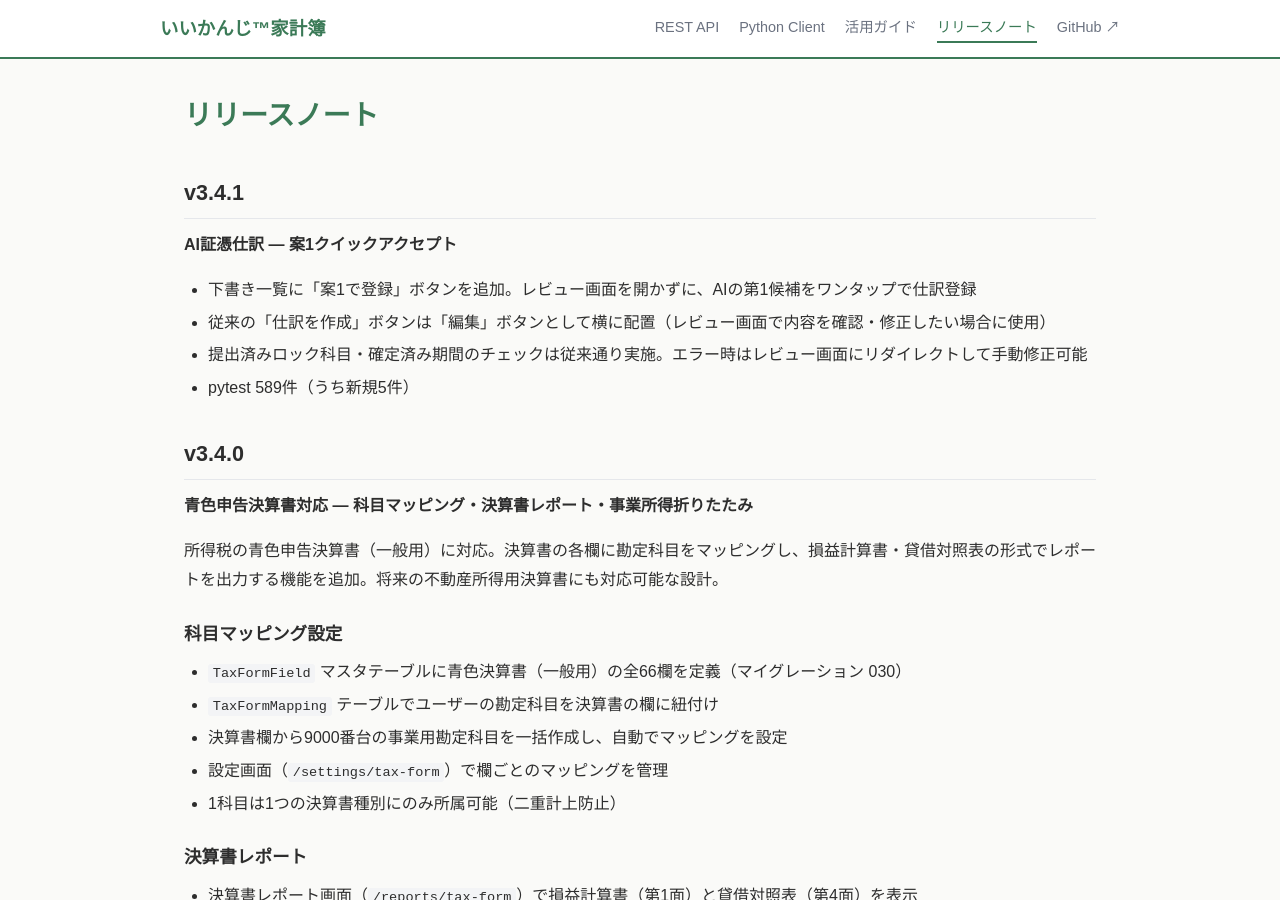
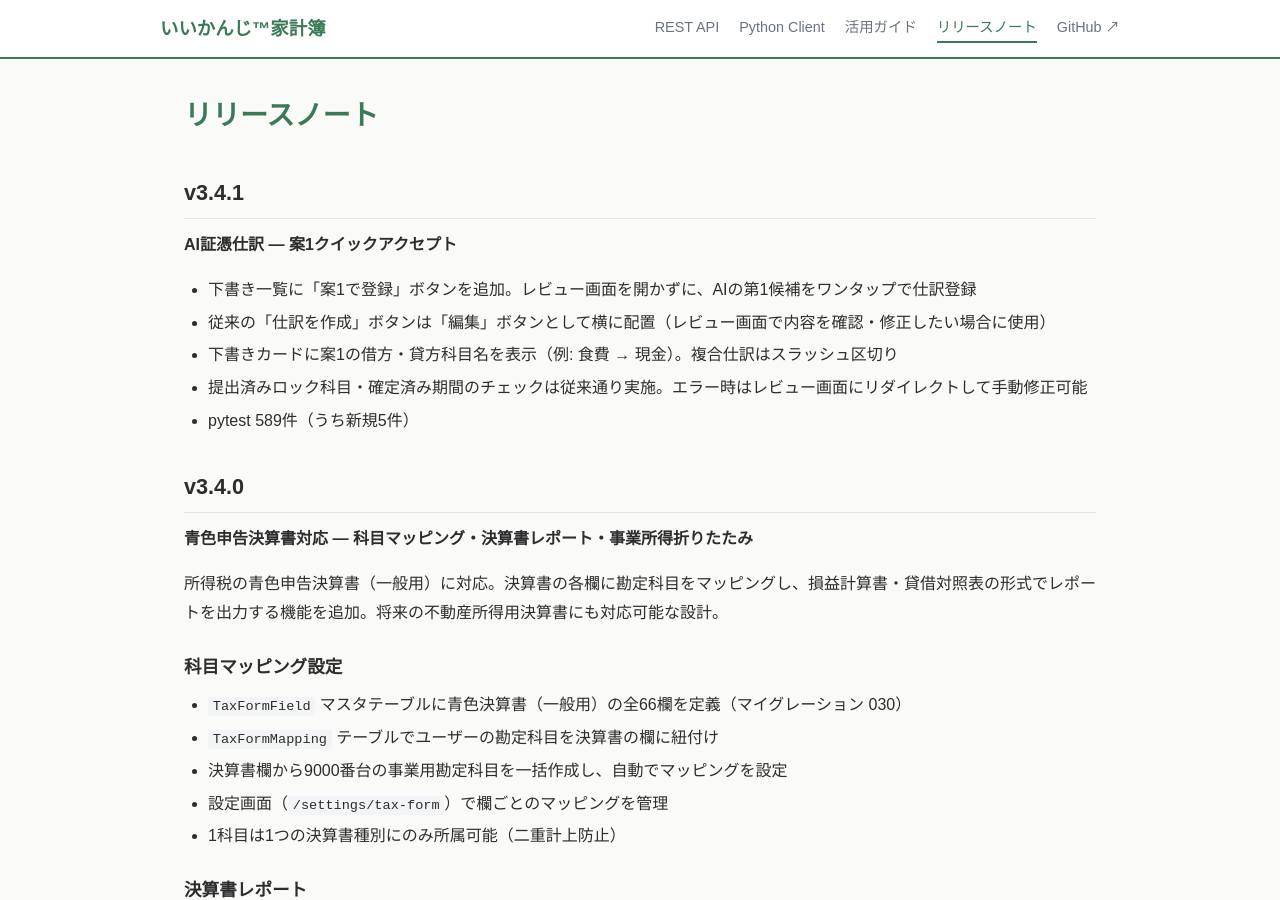
Before and after one commit to nananek/iikanji-kakeibo, a Jekyll site: the page built from docs/releases.md, in a window 1280 px wide and 900 px high. Built offline with Jekyll 4.4.1, drawn with Linux system fonts in a browser that asks for light colours.

Commit message:
docs: v3.4.1 リリースノートに借方・貸方表示を追記
Co-Authored-By: Claude Opus 4.6 <noreply@anthropic.com>

```diff
--- a/docs/releases.md
+++ b/docs/releases.md
@@ -11,6 +11,7 @@ title: リリースノート
 
 - 下書き一覧に「案1で登録」ボタンを追加。レビュー画面を開かずに、AIの第1候補をワンタップで仕訳登録
 - 従来の「仕訳を作成」ボタンは「編集」ボタンとして横に配置（レビュー画面で内容を確認・修正したい場合に使用）
+- 下書きカードに案1の借方・貸方科目名を表示（例: 食費 → 現金）。複合仕訳はスラッシュ区切り
 - 提出済みロック科目・確定済み期間のチェックは従来通り実施。エラー時はレビュー画面にリダイレクトして手動修正可能
 - pytest 589件（うち新規5件）
 
```
